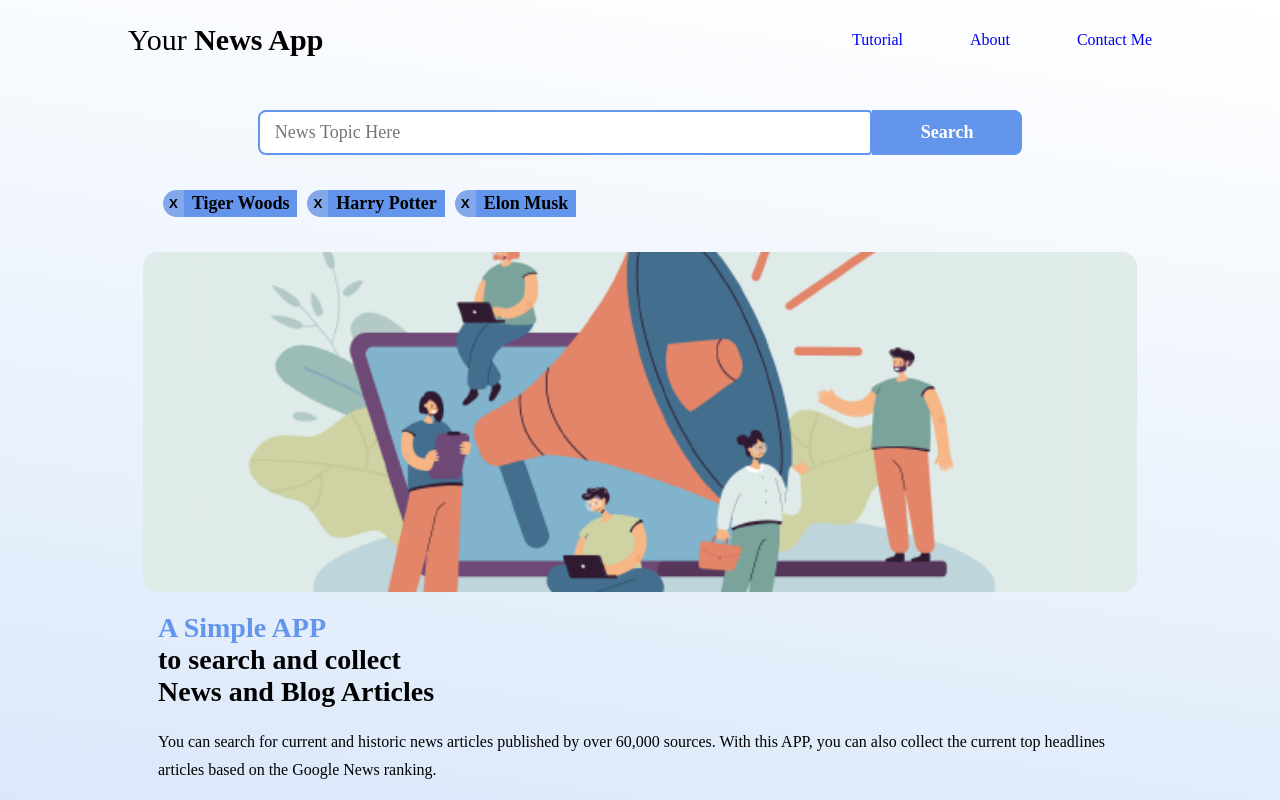
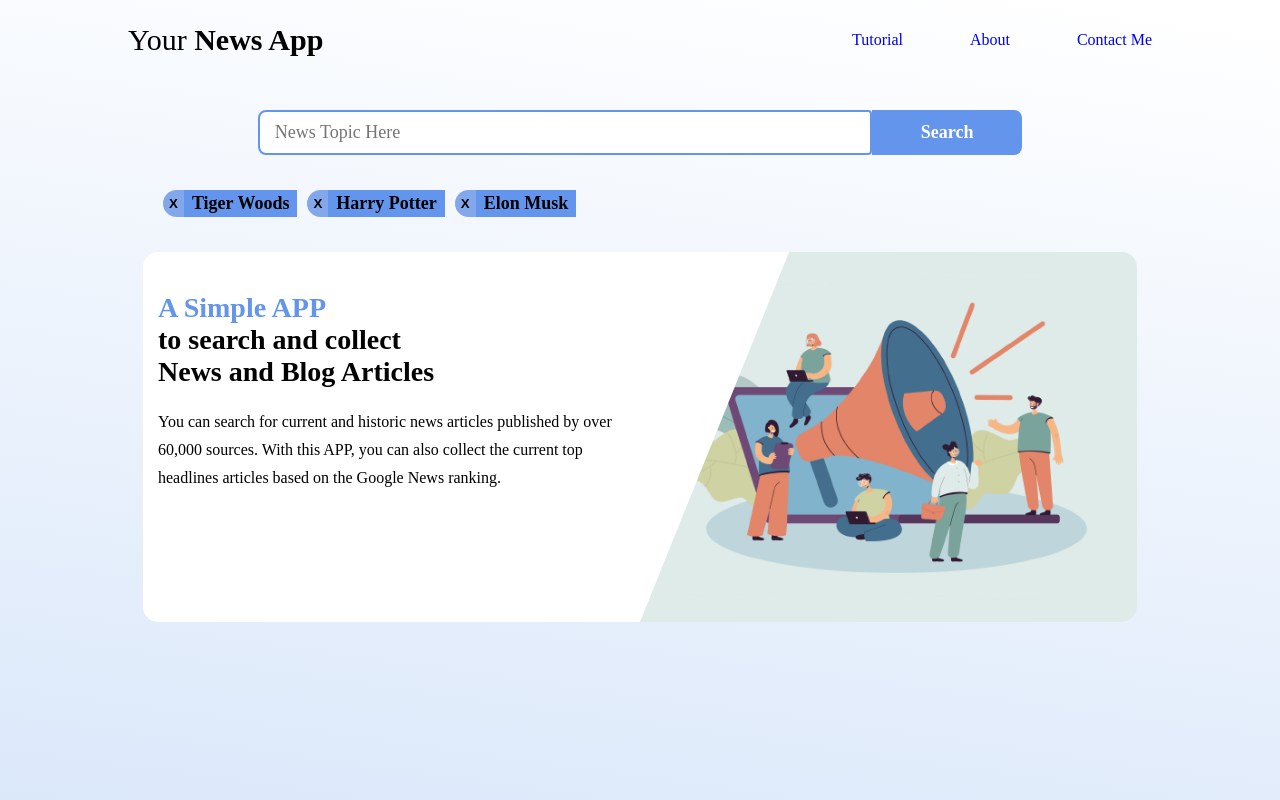
Before and after one commit to PercaysoRecruitment/pe3-soc_cohort_8-hkmarcoot, a React (Create React App) app in the folder newsapp/: page / in a window 1280 px wide. Built offline with nearby package versions, Linux system fonts and the light colour scheme; no server answers; a web font is replaced by a local one.

Commit message:
add hero section for desktop version

```diff
--- a/newsapp/src/HeroSection.js
+++ b/newsapp/src/HeroSection.js
@@ -3,7 +3,7 @@
 export default function HeroSection() {
   return (
     <div className="hero-section">
-      <div className="hero-section-img"></div>
+      <div className="hero-section-img-mobile"></div>
       <div className="hero-section-text-container top-margin-20">
         <div className="hero-text-inner-container left-right-margin-15px">
           <h2 className=" text-theme-color">A Simple APP</h2>
@@ -16,6 +16,7 @@ export default function HeroSection() {
           </p>
         </div>
       </div>
+      <div className="desktop-image"></div>
     </div>
   );
 }
--- a/newsapp/src/styles.css
+++ b/newsapp/src/styles.css
@@ -302,7 +302,7 @@ input[type="submit"] {
   margin: 0 15px;
 }
 
-.hero-section-img {
+.hero-section-img-mobile {
   background: url("./news2.png") no-repeat;
   background-position: center;
   background-size: cover;
@@ -319,6 +319,11 @@ input[type="submit"] {
 .hero-paragraph {
   line-height: 28px;
   font-weight: 450;
+}
+
+.desktop-image {
+  /* Hide the desktop image for mobile version */
+  display: none;
 }
 /*------------ Reusable Items ---------------*/
 .text-centered {
@@ -379,6 +384,7 @@ input[type="submit"] {
   .top-menu {
     list-style: none;
     display: flex;
+    /* Fixed width for the top menu */
     width: 300px;
     justify-content: space-between;
     font-weight: 500;
@@ -410,4 +416,41 @@ input[type="submit"] {
     /* This is to control the location of img */
     margin-top: 15px;
   }
+
+  .hero-section {
+    display: flex;
+    background: white;
+    border-radius: 15px;
+  }
+
+  .hero-section-img-mobile {
+    /* Hide the mobile image for desktop version */
+    display: none;
+  }
+
+  .hero-section-text-container {
+    /* The text container occupies half left */
+    width: 50%;
+    height: 350px;
+  }
+
+  .hero-text-inner-container {
+    margin-top: 20px;
+  }
+
+  .hero-paragraph {
+    margin-right: 10px;
+  }
+
+  .desktop-image {
+    /* Show the desktop image for desktop version */
+    display: block;
+    /* The desktop image occupies half right */
+    width: 50%;
+    background: url("./news2.png");
+    background-size: cover;
+    background-position: center;
+    clip-path: polygon(30% 0, 100% 0, 100% 100%, 0% 100%);
+    border-radius: 0 15px 15px 0;
+  }
 }
```
